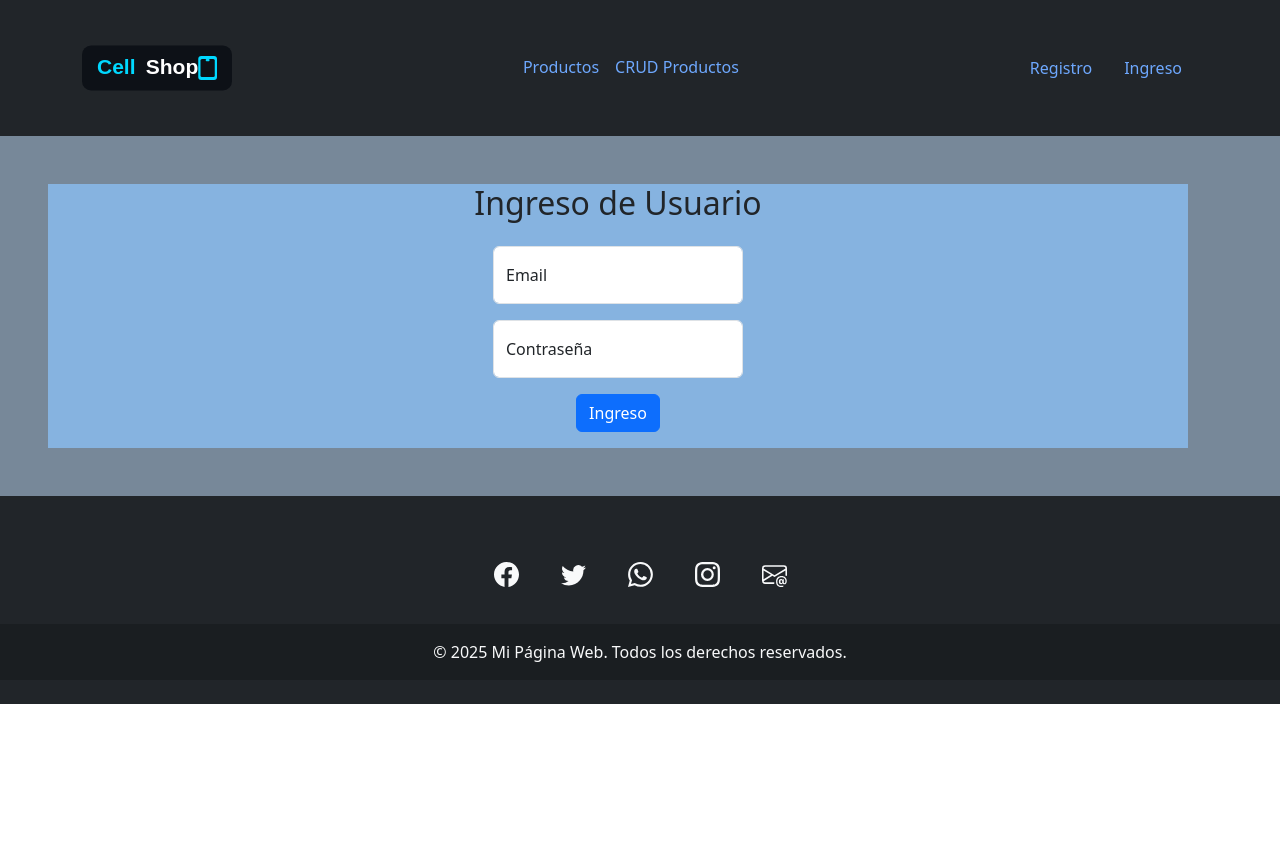
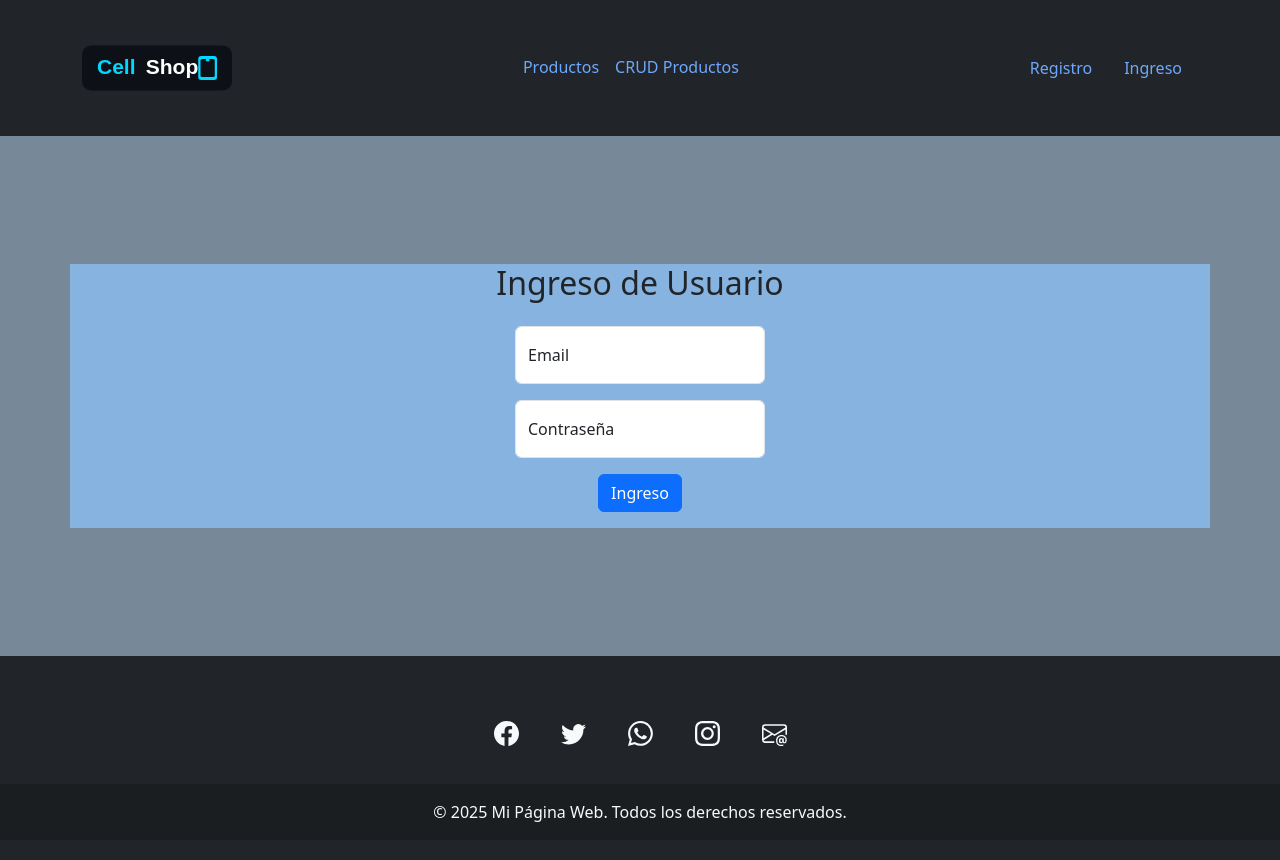
Before and after one commit to TongaCasla/CellShop_front, a React (Create React App) app: page /Ingreso in a window 1280 px wide. Shown: the top 860 px of the page. Before the commit the page ends 800 px from the top, so only its background shows below. Built offline with nearby package versions, Linux system fonts and the light colour scheme.

Commit message:
Update Login.jsx

```diff
--- a/src/Componentes/Login.jsx
+++ b/src/Componentes/Login.jsx
@@ -1,4 +1,4 @@
-import React from 'react'
+import React from 'react';
 import { Form, Button, Container, Row, Col, FloatingLabel } from 'react-bootstrap';
 
 const Login = () => {
@@ -8,29 +8,28 @@ const Login = () => {
   };
 
   return (
+    <div style={{ display: 'flex', alignItems: 'center', justifyContent: 'center', minHeight: '65vh' }}>
       <Container className="m-5 reg">
         <Row className="justify-content-md-center">
           <Col md={6}>
             <h2 className="text-center mb-4">Ingreso de Usuario</h2>
             <Form onSubmit={handleSubmit}>
-
-            <FloatingLabel controlId="formEmail" label="Email"  className="mx-auto mb-3" style={{ width: '250px' }}>
-              <Form.Control type="email" placeholder="Email"  required />
+              <FloatingLabel controlId="formEmail" label="Email" className="mx-auto mb-3" style={{ width: '250px' }}>
+                <Form.Control type="email" placeholder="Email" required />
               </FloatingLabel>
 
-            <FloatingLabel controlId="formPassword" label="Contraseña"  className="mx-auto mb-3" style={{ width: '250px' }}>
+              <FloatingLabel controlId="formPassword" label="Contraseña" className="mx-auto mb-3" style={{ width: '250px' }}>
                 <Form.Control type="password" placeholder="Contraseña" required />
               </FloatingLabel>
 
-
-            <Button variant="primary" type="submit" className="mx-auto mb-3">
+              <Button variant="primary" type="submit" className="mx-auto mb-3 d-block">
                 Ingreso
               </Button>
-
             </Form>
           </Col>
         </Row>
       </Container>
+    </div>
   );
 };
 
```
Lines whose indentation alone changed are shown as unchanged.
